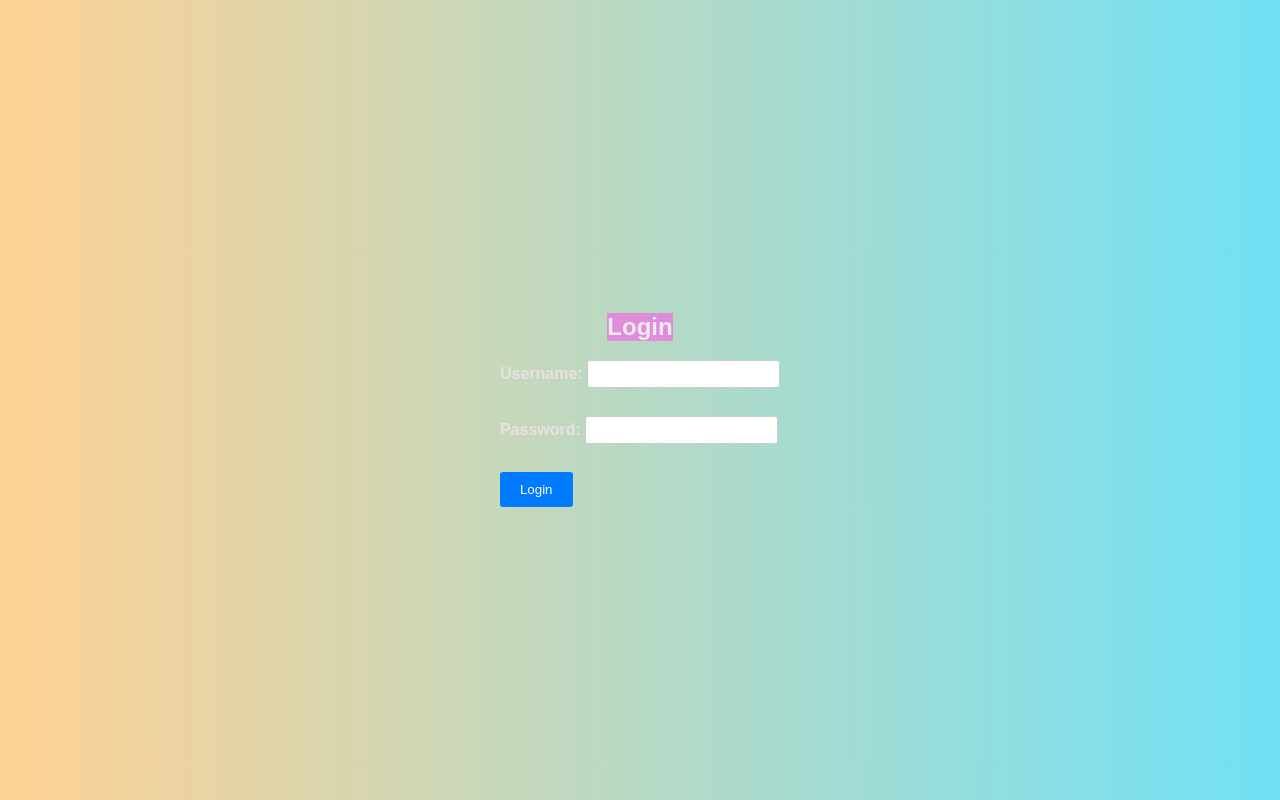
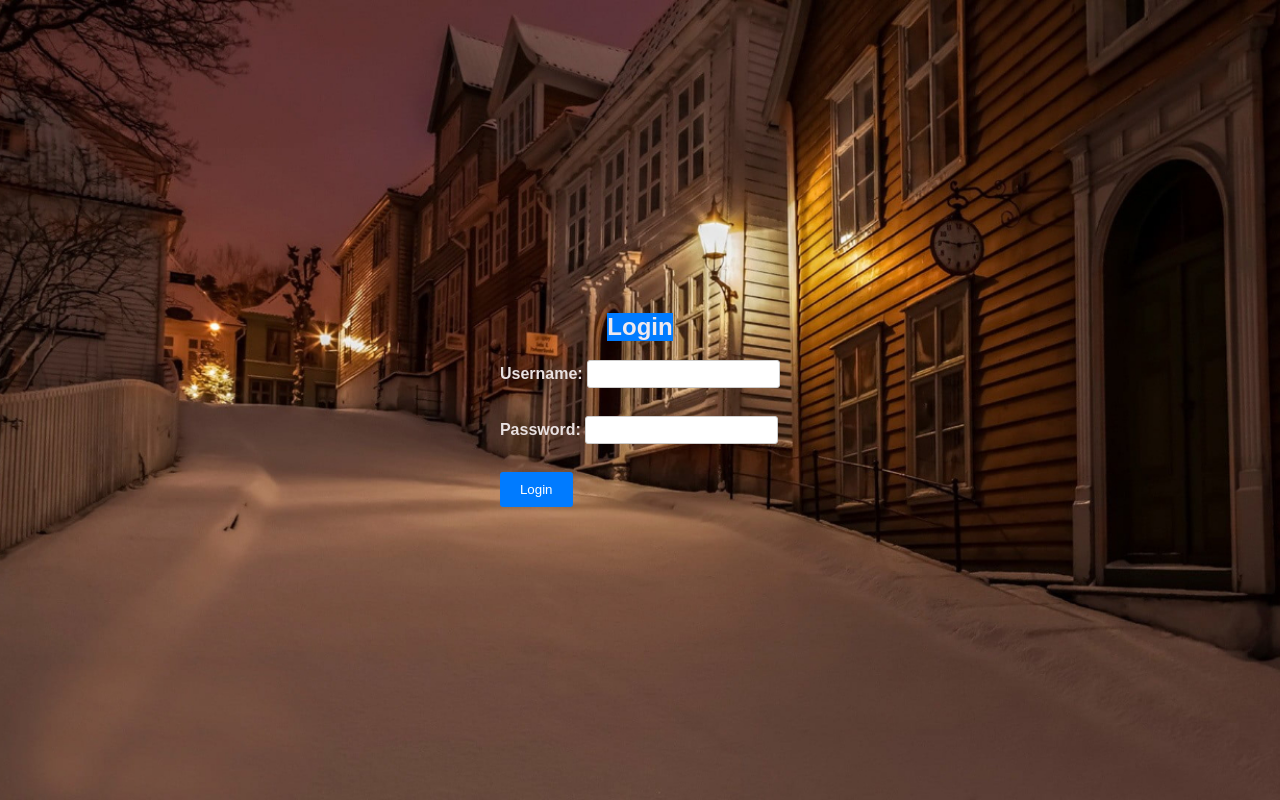
Before and after one commit to sebastianmakuba/Rent-Management, a plain HTML site: page index.html in a window 1280 px wide. Drawn offline with Linux system fonts and the light colour scheme.

Commit message:
updates css

```diff
--- a/style.css
+++ b/style.css
@@ -71,7 +71,7 @@ button:hover {
   height: 100vh;
   }
   #loginSection h2{
-    background-color: #df8ddb;
+    background-color: #007bff;
     color: #eee9ee;
   }
 
```
Also changed, not shown: wallpaperflare.com_wallpaper (12).jpg (added).
